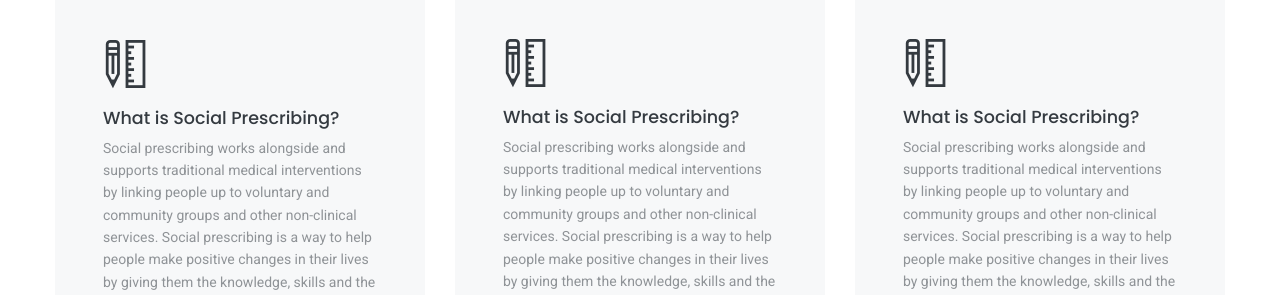
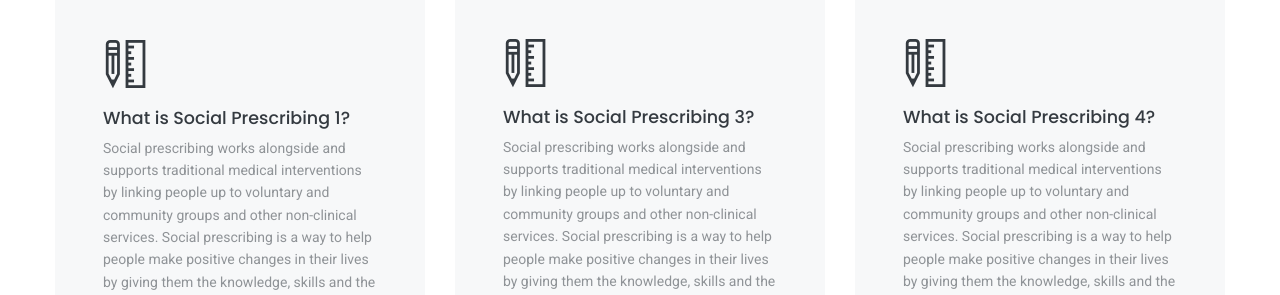
Before and after one commit to AgileVentures/cic-website, a Jekyll site: the page built from residents.md, in a window 1280 px wide. Shown: the part 935-1230 px from the top of the page. Built offline with Jekyll 4.4.1, drawn with Linux system fonts in a browser that asks for light colours; some web fonts are replaced.

Commit message:
add extra tiles to admin

```diff
--- a/_layouts/residents.html
+++ b/_layouts/residents.html
@@ -63,10 +63,10 @@
 					<!-- title -->
 					<div class="bg-light p-4 p-lg-5 mb-5 residents-tile">
 						<span class="display-5 icon-dark"><i class="ti-ruler-pencil"></i></span>
-						{% for res in site.data.residents_tile_extra_0.residents_tile_extra_0 %}
+						{% for res in site.data.residents_tile_extra_2.residents_tile_extra_2 %}
 						<h5>{{ res.title }}</h5>
 						{% endfor %}
-						{% for res in site.data.residents_tile_extra_0.residents_tile_extra_0 %}
+						{% for res in site.data.residents_tile_extra_2.residents_tile_extra_2 %}
 						<p class="mb-0">{{ res.text }}</p>
 						{% endfor %}
 					</div>
@@ -89,10 +89,10 @@
 					<!-- title -->
 					<div class="bg-light p-4 p-lg-5 mb-5 residents-tile">
 						<span class="display-5 icon-dark"><i class="ti-ruler-pencil"></i></span>
-						{% for res in site.data.residents_tile_extra_0.residents_tile_extra_0 %}
+						{% for res in site.data.residents_tile_extra_3.residents_tile_extra_3 %}
 						<h5>{{ res.title }}</h5>
 						{% endfor %}
-						{% for res in site.data.residents_tile_extra_0.residents_tile_extra_0 %}
+						{% for res in site.data.residents_tile_extra_3.residents_tile_extra_3 %}
 						<p class="mb-0">{{ res.text }}</p>
 						{% endfor %}
 					</div>
@@ -114,10 +114,10 @@
 					<!-- title -->
 					<div class="bg-light p-4 p-lg-5 mb-5 residents-tile">
 						<span class="display-5 icon-dark"><i class="ti-ruler-pencil"></i></span>
-						{% for res in site.data.residents_tile_extra_0.residents_tile_extra_0 %}
+						{% for res in site.data.residents_tile_extra_4.residents_tile_extra_4 %}
 						<h5>{{ res.title }}</h5>
 						{% endfor %}
-						{% for res in site.data.residents_tile_extra_0.residents_tile_extra_0 %}
+						{% for res in site.data.residents_tile_extra_4.residents_tile_extra_4 %}
 						<p class="mb-0">{{ res.text }}</p>
 						{% endfor %}
 					</div>
```
Also changed, not shown: _data/residents_tile_extra_2.yml (added, +7 -0 lines), _data/residents_tile_extra_3.yml (added, +7 -0 lines), _data/residents_tile_extra_4.yml (added, +7 -0 lines), admin/config.yml (+42 -0 lines).
